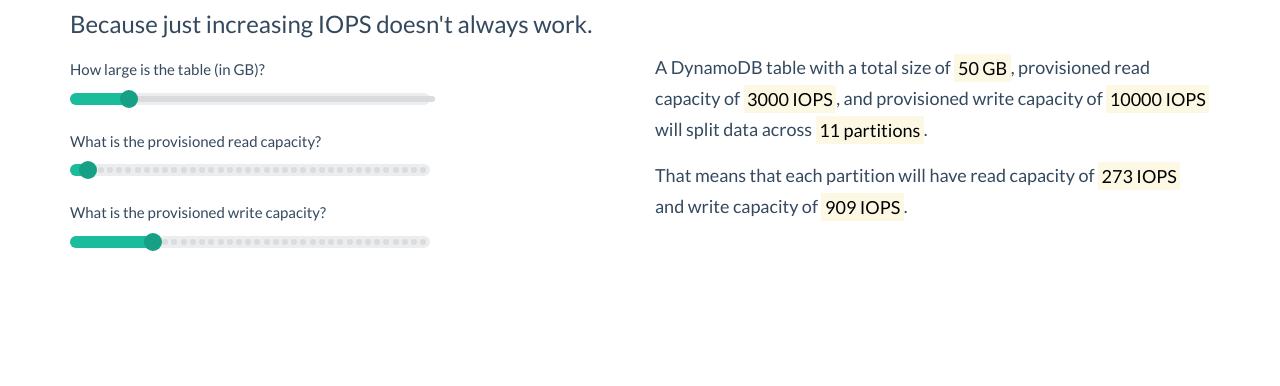
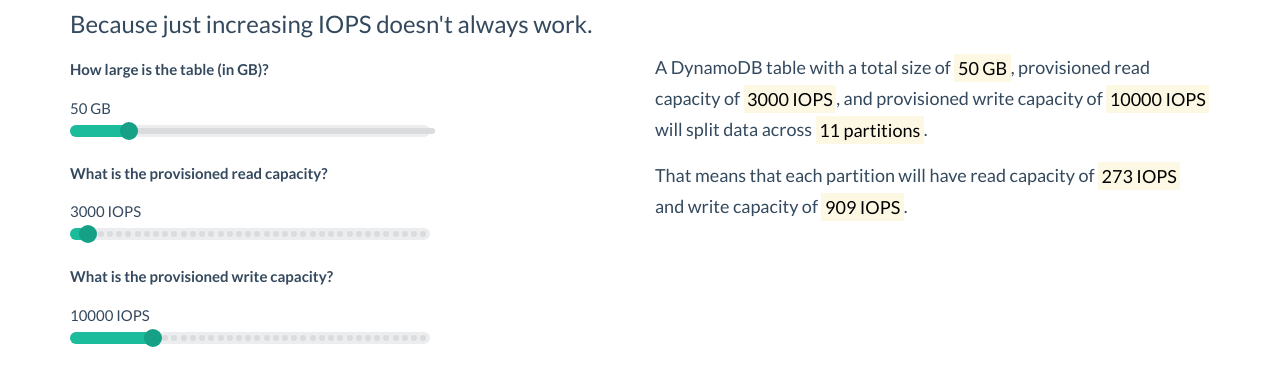
Before and after one commit to rbright/dynamodb-calculator, a plain HTML site: page public/index.html in a window 1280 px wide. Shown: the part 100-486 px from the top of the page. Drawn offline with Linux system fonts and the light colour scheme.

Commit message:
Display slider values above the sliders

```diff
--- a/public/index.html
+++ b/public/index.html
@@ -6,6 +6,11 @@
     <meta name="viewport" content="width=device-width, initial-scale=1.0">
     <link href="vendor/css/vendor/bootstrap/css/bootstrap.min.css" rel="stylesheet">
     <link href="vendor/css/flat-ui.min.css" rel="stylesheet">
+    <style>
+      label {
+        font-weight: 700;
+      }
+    </style>
   </head>
 
   <body>
@@ -17,14 +22,23 @@
           <form>
             <div class="form-group">
               <label for="table-size">How large is the table (in GB)?</label>
+              <div>
+                <small class="table-size-value">&nbsp;</small>
+              </div>
               <div id="table-size" class="ui-slider ui-slider-horizontal ui-widget ui-widget-content ui-corner-all" aria-disabled="false"></div>
             </div>
             <div class="form-group">
               <label for="read-capacity">What is the provisioned read capacity?</label>
+              <div>
+                <small class="read-capacity-value">&nbsp;</small>
+              </div>
               <div id="read-capacity" class="ui-slider ui-slider-horizontal ui-widget ui-widget-content ui-corner-all" aria-disabled="false"></div>
             </div>
             <div class="form-group">
               <label for="write-capacity">What is the provisioned write capacity?</label>
+              <div>
+                <small class="write-capacity-value">&nbsp;</small>
+              </div>
               <div id="write-capacity" class="ui-slider ui-slider-horizontal ui-widget ui-widget-content ui-corner-all" aria-disabled="false"></div>
             </div>
           </form>
@@ -35,16 +49,16 @@
         <div class="col-md-6">
           <p>
             A DynamoDB table with a total size of <mark
-              id="table-size-value">&nbsp;</mark>, provisioned read capacity of
-            <mark id="read-capacity-value">&nbsp;</mark>, and provisioned write
-            capacity of <mark id="write-capacity-value">&nbsp;</mark> will
-            split data across <mark id="partition-count">&nbsp;</mark>.
+              class="table-size-value">&nbsp;</mark>, provisioned read capacity
+            of <mark class="read-capacity-value">&nbsp;</mark>, and provisioned
+            write capacity of <mark class="write-capacity-value">&nbsp;</mark>
+            will split data across <mark class="partition-count">&nbsp;</mark>.
           </p>
 
           <p>
             That means that each partition will have read capacity of <mark
-              id="partition-read-capacity">&nbsp;</mark> and write capacity of
-            <mark id="partition-write-capacity">&nbsp;</mark>.
+              class="partition-read-capacity">&nbsp;</mark> and write capacity
+            of <mark class="partition-write-capacity">&nbsp;</mark>.
           </p>
         </div>
       </div>
--- a/public/js/application.js
+++ b/public/js/application.js
@@ -42,17 +42,17 @@ window.DynamoCalculator = {
   },
 
   updateTableSizeComponent: function() {
-    $("#table-size-value").text(this.tableSize + " GB");
+    $(".table-size-value").text(this.tableSize + " GB");
     this.updatePartitionCountComponents();
   },
 
   updateReadCapacityComponent: function() {
-    $("#read-capacity-value").text(this.readCapacity + " IOPS");
+    $(".read-capacity-value").text(this.readCapacity + " IOPS");
     this.updatePartitionCountComponents();
   },
 
   updateWriteCapacityComponent: function() {
-    $("#write-capacity-value").text(this.writeCapacity + " IOPS");
+    $(".write-capacity-value").text(this.writeCapacity + " IOPS");
     this.updatePartitionCountComponents();
   },
 
@@ -61,9 +61,9 @@ window.DynamoCalculator = {
     var partitionReadCapacity = this.getPartitionReadCapacity();
     var partitionWriteCapacity = this.getPartitionWriteCapacity();
 
-    $("#partition-count").text(partitionCount + " partitions");
-    $("#partition-read-capacity").text(partitionReadCapacity + " IOPS");
-    $("#partition-write-capacity").text(partitionWriteCapacity + " IOPS");
+    $(".partition-count").text(partitionCount + " partitions");
+    $(".partition-read-capacity").text(partitionReadCapacity + " IOPS");
+    $(".partition-write-capacity").text(partitionWriteCapacity + " IOPS");
   }
 };
 
```
